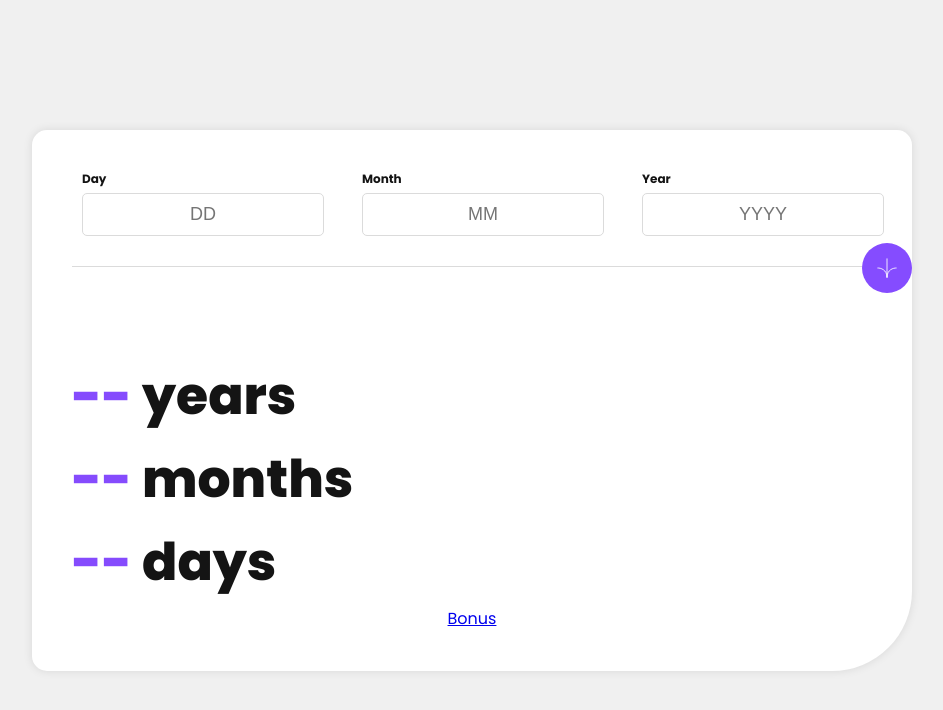
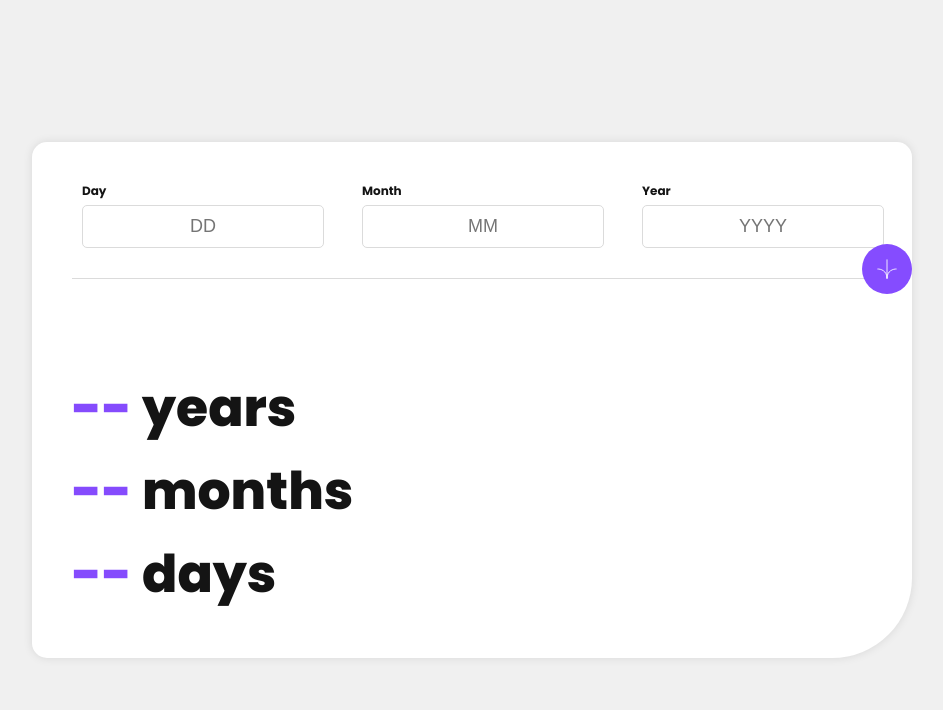
Before and after one commit to UmarNagieb/PhinconAcademyDay5-Final-, a plain HTML site: page index.html in a window 1280 px wide. Shown: the whole page, without its empty margins (168-1111 px from the left). Drawn offline with Linux system fonts and the light colour scheme.

Commit message:
Update index.html

```diff
--- a/index.html
+++ b/index.html
@@ -38,7 +38,6 @@
             <p><span id="months">--</span> months</p>
             <p><span id="days">--</span> days</p>
         </div>
-        <a href="/images/bonus.html" class="bonus-btn">Bonus</a>
     </div>
     <script src="script.js"></script>
 </body>
```
